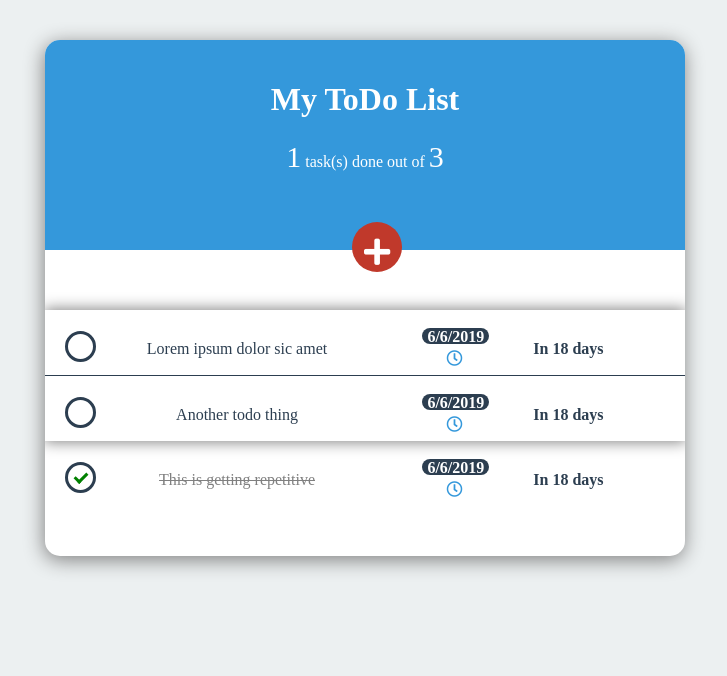
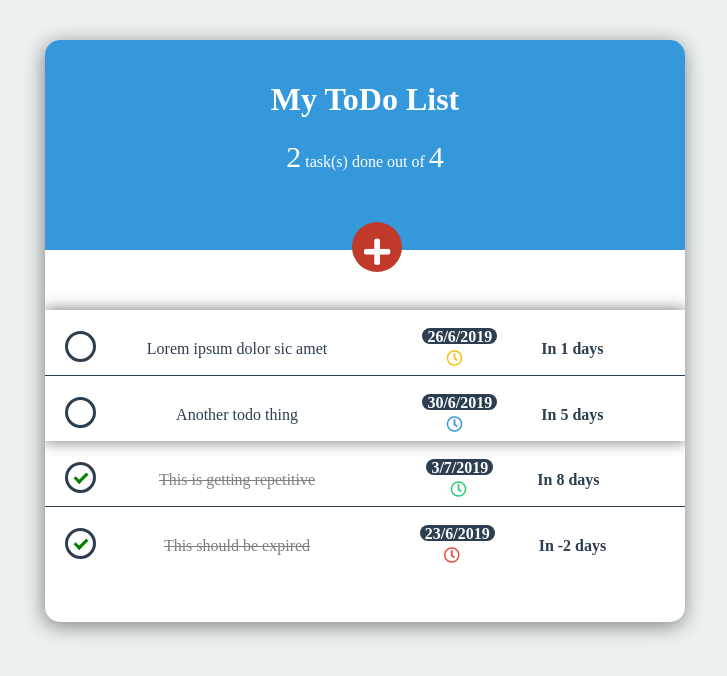
Before and after one commit to TimP4w/ToDo-frontend-JLS, a Vue app: page / in a window 1280 px wide. Shown: the top 676 px of the page, without its empty margins (275-1002 px from the left). Built offline with nearby package versions, Linux system fonts and the light colour scheme; a web font is replaced by a local one.

Commit message:
Added: Select days for deadline

```diff
--- a/src/components/Task.vue
+++ b/src/components/Task.vue
@@ -16,7 +16,7 @@
   </div>
   <div class="date">
     <div class="days-left">
-       <i class="far fa-clock clock">
+       <i class="far fa-clock clock" :class="isLate">
          <span class="date-info">{{date | readableDate}}</span>
       </i>
       {{date | daysleft}}
@@ -50,12 +50,28 @@ export default {
   filters: {
     // Return date
     readableDate: function(date) {
-      return date.getDay() + "/" + date.getMonth() + "/" + date.getFullYear();
+      return date.getDate() + "/" + (date.getMonth() + 1) + "/" + date.getFullYear();
     },
     daysleft: function(date) {
       let today = new Date();
-      let diff = Math.abs(today - date);
+      let diff = date - today;
       return "In " + Math.ceil(diff / (1000 * 60 * 60 * 24)) + " days";
+    }
+  },
+  computed: {
+    isLate() {
+      let today = new Date();
+      let diff = this.date - today;
+      let daysLeft = Math.ceil(diff / (1000 * 60 * 60 * 24));
+      if(daysLeft < 1) {
+        return {'passed': true};
+      } else if (daysLeft === 1) {
+        return {'today': true};
+      } else if (daysLeft > 1 && daysLeft <= 5) {
+        return {'week': true};
+      } else {
+        return {'away': true};
+      }
     }
   },
   methods: {
@@ -70,7 +86,8 @@ export default {
     },
     removeTask() {
       this.$emit("task-deleted", {id: this.id});
-    }
+    },
+
 
   }
 }
@@ -114,8 +131,20 @@ export default {
 
 .clock {
   position: relative;
+  top: 10px;
+}
+
+.clock.today {
+  color: #f1c40f;
+}
+.clock.week {
   color: #3498db;
-  top: 10px;
+}
+.clock.away {
+  color: #2ecc71;
+}
+.clock.passed {
+  color: #e74c3c;
 }
 
 .date-info {
--- a/src/components/Todo.vue
+++ b/src/components/Todo.vue
@@ -20,6 +20,17 @@
             v-model="newTaskDescription"
             autocomplete="off"
             placeholder="E.g. Complete the ToDo app">
+          <div class="select-deadline">
+            <div class="subtract" @click="subtractDays">
+              <i class="fas fa-minus"></i>
+            </div>
+            <div class="days-selection">
+              {{deadline}} <span class="selection-text"> days </span>
+            </div>
+            <div class="add" @click="addDays">
+              <i class="fas fa-plus"></i>
+            </div>
+          </div>
     </form>
     </div>
     <div class="no-content" v-if="tasksCount == 0">
@@ -71,17 +82,30 @@ export default {
       errorMessage: "",
       isError: false,
       showInput: false,
+      deadline: 5,
     }
   },
   mounted() {
 
     //TODO Make GET request to retrieve data
 
-    let date = new Date('7/13/2019'); // only for testing
+    let date1 = new Date(); // only for testing
+    let date2 = new Date(); // only for testing
+    let date3 = new Date(); // only for testing
+    let date4 = new Date(); // only for testing
+
+    date1.setDate(date1.getDate() + 1);
+    date2.setDate(date2.getDate() + 5);
+    date3.setDate(date3.getDate() + 8);
+    date4.setDate(date4.getDate() - 2);
+
+    console.log(date1);
+
     this.tasksList = [
-        {id: 1, desc: "Lorem ipsum dolor sic amet", status: false, date: date},
-        {id: 2, desc: "Another todo thing", status: false, date: date},
-        {id: 3, desc: "This is getting repetitive", status: true, date: date},
+        {id: 1, desc: "Lorem ipsum dolor sic amet", status: false, date: date1},
+        {id: 2, desc: "Another todo thing", status: false, date: date2},
+        {id: 3, desc: "This is getting repetitive", status: true, date: date3},
+        {id: 4, desc: "This should be expired", status: true, date: date4},
       ];
 
     // Initialize counters
@@ -119,7 +143,7 @@ export default {
         this.errorMessage = "Your task cannot be empty!";
       } else {
         let date = new Date();
-        date.setDate(date.getDate() + 5); // Add 5 days to current date
+        date.setDate(date.getDate() + this.deadline); // Add 5 days to current date
 
         this.tasksList.push({
           id: this.nextId++,
@@ -162,6 +186,22 @@ export default {
     *                                      */
     toggleInput() {
       this.showInput = !this.showInput;
+    },
+    /*                                     *
+    *           Add Days to deadline       *
+    *                                      *
+    *                                      */
+    addDays() {
+      this.deadline++;
+    },
+    /*                                     *
+    *       Subtract Days to deadline      *
+    *                                      *
+    *                                      */
+    subtractDays() {
+      if (this.deadline > 1) {
+        this.deadline--;
+      }
     }
   },
 
@@ -219,6 +259,7 @@ export default {
   bottom: -32px;
   transform: rotate(0deg);
   transition: transform 0.2s ease-in;
+  cursor: pointer;
 }
 
 .toggle-input.active {
@@ -250,7 +291,7 @@ export default {
 }
 
 .input-form.active {
-  height: 100px;
+  height: 150px;
   transition: height 0.5s ease-in;
   overflow: hidden;
 }
@@ -282,6 +323,62 @@ export default {
 ::-ms-input-placeholder { /* Microsoft Edge */
   color: #ecf0f1;
 }
+
+.select-deadline {
+  margin-top: 15px;
+  display: flex;
+  position: relative;
+  left: 37%;
+}
+
+.add {
+  float: left;
+  font-size: 40px;
+  margin-left: 10px;
+  padding-left: 5px;
+  padding-right: 5px;
+  height: 50px;
+  border-radius: 10px;
+  background-color: #3498db;
+  color: white;
+  cursor: pointer;
+}
+
+.subtract {
+  margin-right: 10px;
+  font-size: 40px;
+  height: 50px;
+  border-radius: 10px;
+  background-color: #3498db;
+  color: white;
+  cursor: pointer;
+  padding-left: 5px;
+  padding-right: 5px;
+}
+
+.add:hover {
+  background-color: #2980b9;
+}
+
+.subtract:hover {
+  background-color: #2980b9;
+}
+
+.add:active {
+  background-color: #2671a3;
+}
+
+.subtract:active {
+  background-color: #2671a3;
+}
+
+.days-selection {
+  font-size: 40px;
+}
+
+.selection-text {
+  font-size: 20px;
+}
 /* ==================== */
 
 .tasks-todo {
```
